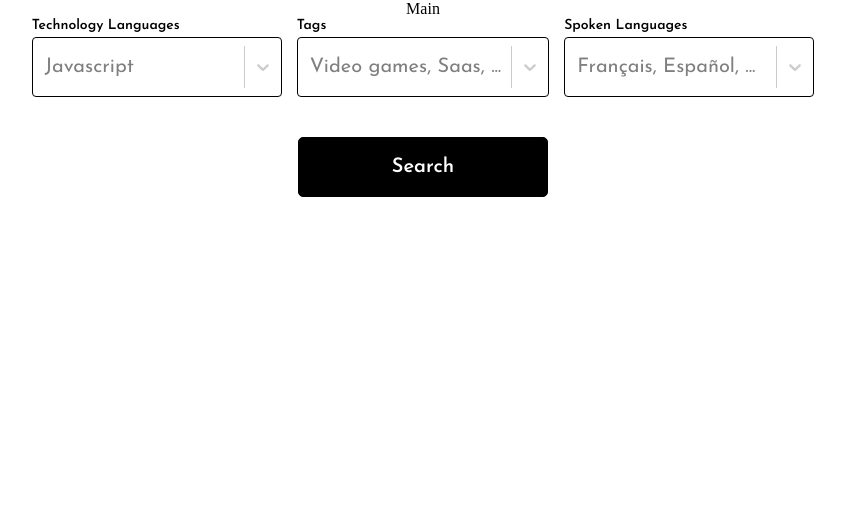
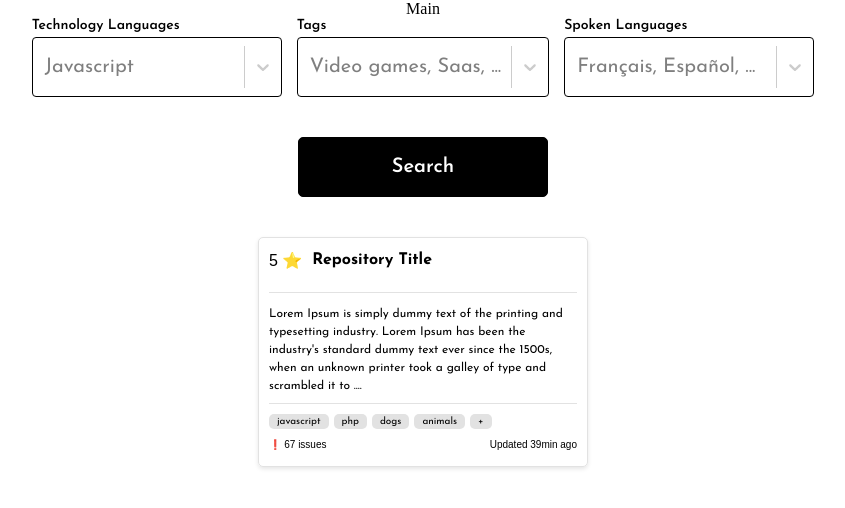
Before and after one commit to Adil-bh/Cas-Pratique, a React (Vite) app in the folder open-source-projects-search/: page / in a window 1280 px wide. Shown: the top 508 px of the page, without its empty margins (217-1062 px from the left). Built offline with nearby package versions, Linux system fonts and the light colour scheme.

Commit message:
✨  F04: Main > Card > Create Card and Add style

```diff
--- /dev/null
+++ b/open-source-projects-search/src/components/Card/Card.tsx
@@ -0,0 +1,96 @@
+import styled from "styled-components";
+
+export default function Card() {
+    return (
+        <CardStyled>
+            <div className="container-top">
+                <div className="logo">5 ⭐️</div>
+                <h1 className="title">Repository Title</h1>
+            </div>
+            <hr />
+            <div className="container-description">
+                <p>Lorem Ipsum is simply dummy text of the printing and typesetting industry. Lorem Ipsum has been the industry's standard dummy text ever since the 1500s, when an unknown printer took a galley of type and scrambled it to ....</p>
+            </div>
+            <hr />
+            <div className="container-tag">
+                <p>javascript</p>
+                <p>php</p>
+                <p>dogs</p>
+                <p>animals</p>
+                <p>+</p>
+            </div>
+            <div className="container-footer">
+                <div className="issues">❗ 67 issues</div>
+                <div className="update">Updated 39min ago</div>
+            </div>
+        </CardStyled>
+    )
+}
+
+// @TODO mettre container a la fin
+const CardStyled = styled.div`
+    border: 1px solid #E2E2E2;
+    border-radius: 5px;
+    height: 230px;
+    width: 330px;
+    box-shadow: 0 2px 4px rgba(0, 0, 0, 0.1);
+    font-family: Arial, sans-serif;
+    padding: 10px;
+    box-sizing: border-box;
+
+    .container-top {
+        display: flex;
+        align-items: center;
+        height: 24px;
+        margin-bottom: 20px;
+        .logo {
+            font-size: 16px;
+        }
+
+        .title {
+            margin-left: 10px;
+            font-size: 16px;
+            font-weight: bold;
+        }
+    }
+
+    hr {
+        border: 0;
+        border-top: 1px solid #E2E2E2;
+        margin: 0;
+    }
+
+    .container-description {
+        font-size: 12px;
+        line-height: 1.5;
+        height: 100px;
+        overflow: hidden;
+        margin-bottom: 10px;
+        text-overflow: ellipsis;
+    }
+
+    .container-tag {
+        display: flex;
+        flex-wrap: wrap;
+        gap: 5px;
+
+        p {
+            padding: 2px 8px;
+            background: #E2E2E2;
+            border-radius: 5px;
+            font-size: 10px;
+        }
+    }
+
+    .container-footer {
+        display: flex;
+        justify-content: space-between;
+        font-size: 10px;
+
+        .issues {
+            display: flex;
+            align-items: center;
+            gap: 5px;
+        }
+    }
+`;
--- a/open-source-projects-search/src/components/Main.tsx
+++ b/open-source-projects-search/src/components/Main.tsx
@@ -1,11 +1,13 @@
 import styled from "styled-components";
 import { SearchForm } from "./SearchForm/SearchForm";
+import Card from "./Card/Card";
 
 export const Main = () => {
     return (
         <MainStyled>
             Main
             <SearchForm />
+            <Card/>
         </MainStyled>
     )
 }
```
